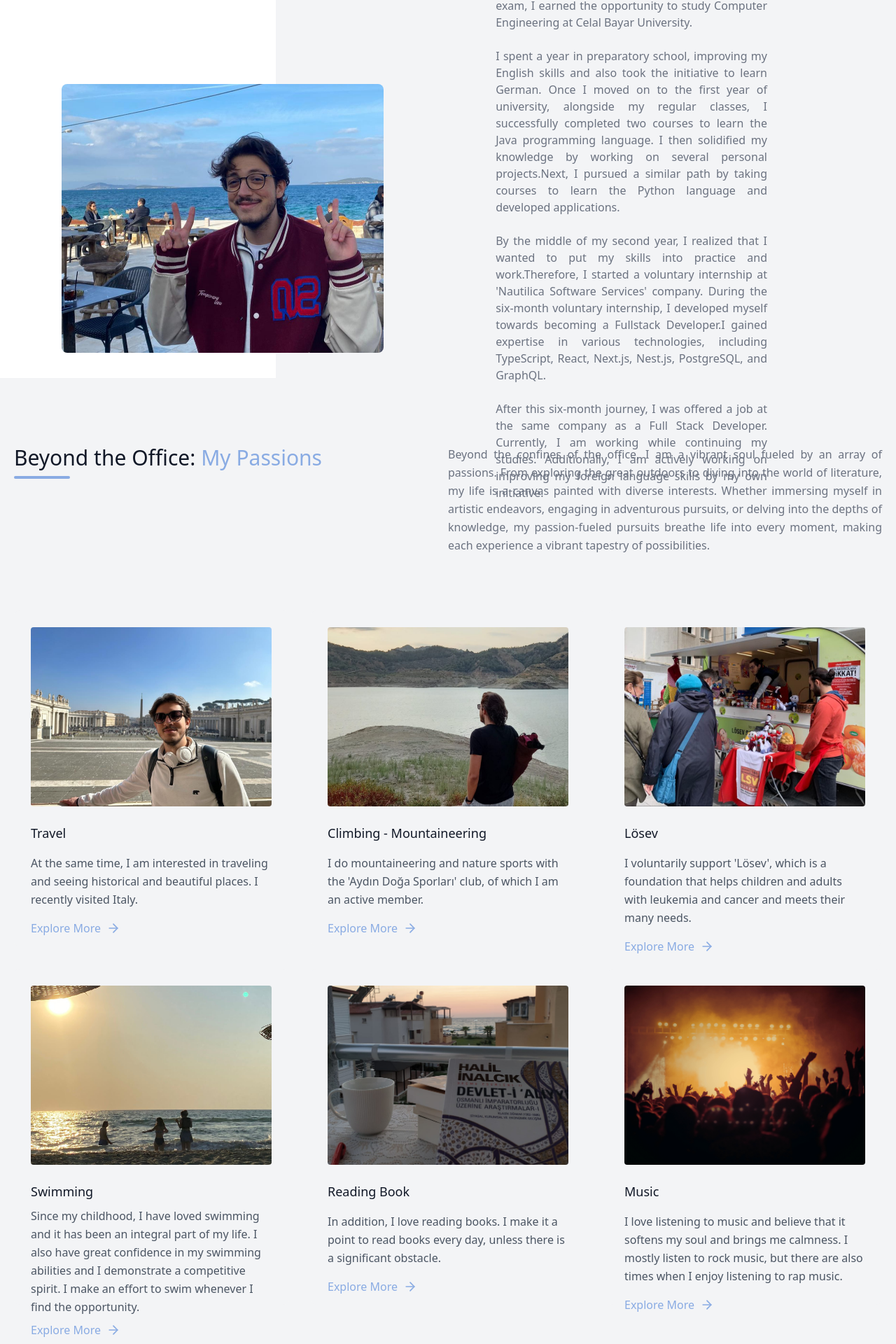
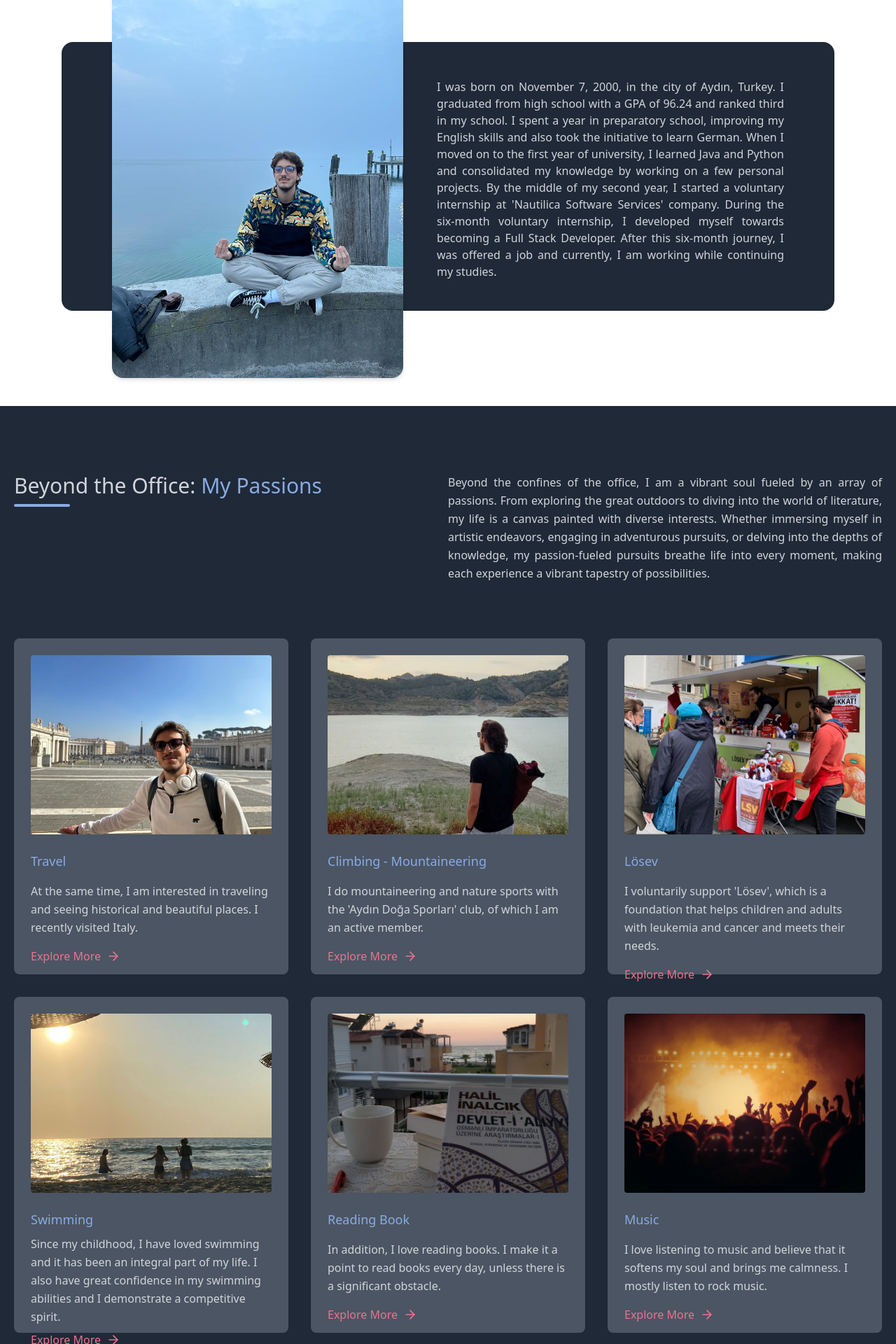
Before and after one commit to boraozisik/boraozisik-site, a Next.js app: page /about in a window 1280 px wide. Shown: the part 260-2180 px from the top of the page at 70% size. Built offline with nearby package versions, Linux system fonts and the light colour scheme.

Commit message:
my story rebuild

```diff
--- a/src/pages/about.tsx
+++ b/src/pages/about.tsx
@@ -12,12 +12,8 @@ const About = (props: Props) => {
       <AppHeader />
       {/* // -------------------Header----------------------  */}
       {/* // -------------------Story---------------------- */}
-      <section className="bg-white mt-8 lg:mt-0">
-        <div className="relative flex">
-          <div className="min-h-screen lg:w-1/3"></div>
-          <div className="hidden w-3/4 min-h-screen bg-gray-100 lg:block lg:h-[48rem]"></div>
-
-          <div className="container flex flex-col justify-center w-full min-h-screen px-6 py-10 mx-auto lg:absolute lg:inset-x-0">
+      <section className="bg-white dark:bg-gray-900 mt-12">
+        <div className="max-w-6xl px-6 py-10 mx-auto">
           <h1 className="text-2xl text-gray-800 capitalize lg:text-3xl lg:ml-16 font-medium mt-8">
             Embracing the Chapters of Life:{" "}
             <span className="text-[#89ABE3]">My Story</span>
@@ -28,69 +24,52 @@ const About = (props: Props) => {
             </div>
           </h1>
 
-            <div className="mt-10 lg:flex lg:items-center">
+          <main className="relative z-20 w-full mt-8 md:flex md:items-center xl:mt-12">
+            <div className="absolute w-full bg-gray-800 -z-10 md:h-96 rounded-2xl"></div>
+
+            <div className="w-full p-6 bg-gray-700 md:flex md:items-center rounded-2xl md:bg-transparent md:p-0 lg:px-12 md:justify-evenly">
               <img
-                className="object-cover object-center w-full lg:w-[32rem] rounded-lg h-96 lg:ml-16"
-                src="/static/images/my-story.jpg"
-                alt=""
+                className="h-24 w-24 md:mx-6 rounded-full object-cover shadow-md md:h-[32rem] md:w-80 lg:h-[36rem] lg:w-[26rem] md:rounded-2xl"
+                src="/static/images/my-image-hero.jpg"
+                alt="client photo"
               />
 
-              <div className="mt-8 lg:-mt-8 lg:px-40">
-                <p className="max-w-lg text-gray-500 lg:text-justify font-medium lg:mb-6">
+              <div className="mt-2 md:mx-6">
+                <p className="max-w-lg text-gray-300 lg:text-justify font-medium">
                   I was born on November 7, 2000, in the city of Aydın, Turkey.
-                  I attended primary school, middle school, and high school in
-                  Aydın. I graduated from high school with a GPA of 96.24 and
-                  ranked third in my school. After taking the university
-                  entrance exam, I earned the opportunity to study Computer
-                  Engineering at Celal Bayar University.
-                </p>
-                <p className="max-w-lg  text-gray-500 lg:text-justify font-medium lg:mb-6">
-                  I spent a year in preparatory school, improving my English
-                  skills and also took the initiative to learn German. Once I
-                  moved on to the first year of university, alongside my regular
-                  classes, I successfully completed two courses to learn the
-                  Java programming language. I then solidified my knowledge by
-                  working on several personal projects.Next, I pursued a similar
-                  path by taking courses to learn the Python language and
-                  developed applications.
-                </p>
-                <p className="max-w-lg text-gray-500 lg:text-justify font-medium lg:mb-6">
-                  By the middle of my second year, I realized that I wanted to
-                  put my skills into practice and work.Therefore, I started a
-                  voluntary internship at &apos;Nautilica Software
-                  Services&apos; company. During the six-month voluntary
-                  internship, I developed myself towards becoming a Fullstack
-                  Developer.I gained expertise in various technologies,
-                  including TypeScript, React, Next.js, Nest.js, PostgreSQL, and
-                  GraphQL.
-                </p>
-                <p className="max-w-lg text-gray-500 lg:text-justify font-medium">
-                  After this six-month journey, I was offered a job at the same
-                  company as a Full Stack Developer. Currently, I am working
-                  while continuing my studies. Additionally, I am actively
-                  working on improving my foreign language skills by my own
-                  initiative.
+                  I graduated from high school with a GPA of 96.24 and ranked
+                  third in my school. I spent a year in preparatory school,
+                  improving my English skills and also took the initiative to
+                  learn German. When I moved on to the first year of university,
+                  I learned Java and Python and consolidated my knowledge by
+                  working on a few personal projects. By the middle of my second
+                  year, I started a voluntary internship at &apos;Nautilica
+                  Software Services&apos; company. During the six-month
+                  voluntary internship, I developed myself towards becoming a
+                  Full Stack Developer. After this six-month journey, I was
+                  offered a job and currently, I am working while continuing my
+                  studies.
                 </p>
               </div>
             </div>
-          </div>
+          </main>
         </div>
       </section>
       {/* // -------------------Story----------------------  */}
 
       {/* // -------------------Passions----------------------  */}
-      <section className="body-font text-gray-600 bg-gray-100">
+      <section className="body-font text-gray-600 bg-gray-800">
         <a href="#passions" id={"passions"}></a>
         <div className="container mx-auto px-5 py-24">
           <div className="mb-20 flex w-full flex-wrap">
             <div className="mb-6 w-full lg:mb-0 lg:w-1/2">
-              <h1 className="title-font mb-2 text-2xl font-medium text-gray-900 sm:text-3xl">
+              <h1 className="title-font mb-2 text-2xl font-medium text-gray-300 sm:text-3xl">
                 Beyond the Office:{" "}
                 <span className="text-[#89ABE3]">My Passions</span>
               </h1>
               <div className="h-1 w-20 rounded bg-[#89ABE3]"></div>
             </div>
-            <p className="w-full leading-relaxed text-gray-500 lg:w-1/2 lg:text-justify font-medium">
+            <p className="w-full leading-relaxed text-gray-300 lg:w-1/2 lg:text-justify font-medium">
               Beyond the confines of the office, I am a vibrant soul fueled by
               an array of passions. From exploring the great outdoors to diving
               into the world of literature, my life is a canvas painted with
@@ -103,29 +82,29 @@ const About = (props: Props) => {
           </div>
           <div className="-m-4 flex flex-wrap">
             <div className="p-4 md:w-1/3 xl:w-1/3">
-              <div className="rounded-lg bg-gray-100 p-6 lg:h-[30rem]">
+              <div className="rounded-lg bg-gray-600 p-6 lg:h-[30rem]">
                 <img
                   className="mb-6 h-64 w-full rounded object-cover object-center"
                   src="/static/images/travel.jpg"
                   alt="content"
                 />
 
-                <h2 className="title-font mb-4 text-lg font-medium text-gray-900">
+                <h2 className="text-[#89ABE3] title-font mb-4 text-lg font-medium">
                   Travel
                 </h2>
-                <p className="text-base leading-relaxed mb-4">
+                <p className="text-base leading-relaxed mb-4 text-gray-300">
                   At the same time, I am interested in traveling and seeing
                   historical and beautiful places. I recently visited Italy.
                 </p>
                 <button
-                  className="text-[#89ABE3] inline-flex items-center font-medium"
+                  className="text-[#EA738D] inline-flex items-center font-medium"
                   onClick={() => router.push("/travel")}
                 >
                   Explore More
                   <svg
                     className="w-5 h-5 ml-2"
                     viewBox="0 0 24 24"
-                    stroke="#89ABE3"
+                    stroke="#EA738D"
                     strokeWidth="2"
                     fill="none"
                     strokeLinecap="round"
@@ -138,29 +117,29 @@ const About = (props: Props) => {
               </div>
             </div>
             <div className="p-4 md:w-1/3 xl:w-1/3">
-              <div className="rounded-lg bg-gray-100 p-6 lg:h-[30rem]">
+              <div className="rounded-lg bg-gray-600 p-6 lg:h-[30rem]">
                 <img
                   className="mb-6 h-64 w-full rounded object-cover object-center"
                   src="/static/images/climbing-mountaineering.jpg"
                   alt="content"
                 />
 
-                <h2 className="title-font mb-4 text-lg font-medium text-gray-900">
+                <h2 className="title-font mb-4 text-lg font-medium text-[#89ABE3]">
                   Climbing - Mountaineering
                 </h2>
-                <p className="text-base leading-relaxed mb-4">
+                <p className="text-base leading-relaxed mb-4 text-gray-300">
                   I do mountaineering and nature sports with the &apos;Aydın
                   Doğa Sporları&apos; club, of which I am an active member.
                 </p>
                 <button
-                  className="text-[#89ABE3] inline-flex items-center font-medium"
+                  className="text-[#EA738D] inline-flex items-center font-medium"
                   onClick={() => router.push("/naturesport")}
                 >
                   Explore More
                   <svg
                     className="w-5 h-5 ml-2"
                     viewBox="0 0 24 24"
-                    stroke="#89ABE3"
+                    stroke="#EA738D"
                     strokeWidth="2"
                     fill="none"
                     strokeLinecap="round"
@@ -173,30 +152,30 @@ const About = (props: Props) => {
               </div>
             </div>
             <div className="p-4 md:w-1/3 xl:w-1/3">
-              <div className="rounded-lg bg-gray-100 p-6 lg:h-[30rem]">
+              <div className="rounded-lg bg-gray-600 p-6 lg:h-[30rem]">
                 <img
                   className="mb-6 h-64 w-full rounded object-cover object-center"
                   src="/static/images/lösev.jpg"
                   alt="content"
                 />
 
-                <h2 className="title-font mb-4 text-lg font-medium text-gray-900">
+                <h2 className="title-font mb-4 text-lg font-medium text-[#89ABE3]">
                   Lösev
                 </h2>
-                <p className="text-base leading-relaxed mb-4">
+                <p className="text-base leading-relaxed mb-4 text-gray-300">
                   I voluntarily support &apos;Lösev&apos;, which is a foundation
                   that helps children and adults with leukemia and cancer and
-                  meets their many needs.
+                  meets their needs.
                 </p>
                 <button
-                  className="text-[#89ABE3] inline-flex items-center font-medium"
+                  className="text-[#EA738D] inline-flex items-center font-medium"
                   onClick={() => router.push("/losev")}
                 >
                   Explore More
                   <svg
                     className="w-5 h-5 ml-2"
                     viewBox="0 0 24 24"
-                    stroke="#89ABE3"
+                    stroke="#EA738D"
                     strokeWidth="2"
                     fill="none"
                     strokeLinecap="round"
@@ -209,31 +188,30 @@ const About = (props: Props) => {
               </div>
             </div>
             <div className="p-4 md:w-1/3 xl:w-1/3">
-              <div className="rounded-lg bg-gray-100 p-6 lg:h-[30rem]">
+              <div className="rounded-lg bg-gray-600 p-6 lg:h-[30rem]">
                 <img
                   className="mb-6 h-64 w-full rounded object-cover object-center"
                   src="/static/images/swimming.jpg"
                   alt="content"
                 />
 
-                <h2 className="title-font mb-2 text-lg font-medium text-gray-900">
+                <h2 className="title-font mb-2 text-lg font-medium text-[#89ABE3]">
                   Swimming
                 </h2>
-                <p className="text-base leading-relaxed mb-2">
+                <p className="text-base leading-relaxed mb-2 text-gray-300">
                   Since my childhood, I have loved swimming and it has been an
                   integral part of my life. I also have great confidence in my
-                  swimming abilities and I demonstrate a competitive spirit. I
-                  make an effort to swim whenever I find the opportunity.
+                  swimming abilities and I demonstrate a competitive spirit.
                 </p>
                 <button
-                  className="text-[#89ABE3] inline-flex items-center font-medium"
+                  className="text-[#EA738D] inline-flex items-center font-medium"
                   onClick={() => router.push("/swimming")}
                 >
                   Explore More
                   <svg
                     className="w-5 h-5 ml-2"
                     viewBox="0 0 24 24"
-                    stroke="#89ABE3"
+                    stroke="#EA738D"
                     strokeWidth="2"
                     fill="none"
                     strokeLinecap="round"
@@ -246,29 +224,29 @@ const About = (props: Props) => {
               </div>
             </div>
             <div className="p-4 md:w-1/3 xl:w-1/3">
-              <div className="rounded-lg bg-gray-100 p-6 lg:h-[30rem]">
+              <div className="rounded-lg bg-gray-600 p-6 lg:h-[30rem]">
                 <img
                   className="mb-6 h-64 w-full rounded object-cover object-center"
                   src="/static/images/passions-rb.jpg"
                   alt="content"
                 />
 
-                <h2 className="title-font mb-4 text-lg font-medium text-gray-900">
+                <h2 className="title-font mb-4 text-lg font-medium text-[#89ABE3]">
                   Reading Book
                 </h2>
-                <p className="text-base leading-relaxed mb-4">
+                <p className="text-base leading-relaxed mb-4 text-gray-300">
                   In addition, I love reading books. I make it a point to read
                   books every day, unless there is a significant obstacle.
                 </p>
                 <button
-                  className="text-[#89ABE3] inline-flex items-center font-medium"
+                  className="text-[#EA738D] inline-flex items-center font-medium"
                   onClick={() => router.push("/books")}
                 >
                   Explore More
                   <svg
                     className="w-5 h-5 ml-2"
                     viewBox="0 0 24 24"
-                    stroke="#89ABE3"
+                    stroke="#EA738D"
                     strokeWidth="2"
                     fill="none"
                     strokeLinecap="round"
@@ -281,30 +259,29 @@ const About = (props: Props) => {
               </div>
             </div>
             <div className="p-4 md:w-1/3 xl:w-1/3">
-              <div className="rounded-lg bg-gray-100 p-6 lg:h-[30rem]">
+              <div className="rounded-lg bg-gray-600 p-6 lg:h-[30rem]">
                 <img
                   className="mb-6 h-64 w-full rounded object-cover object-center"
                   src="/static/images/music.jpg"
                   alt="content"
                 />
 
-                <h2 className="title-font mb-4 text-lg font-medium text-gray-900">
+                <h2 className="title-font mb-4 text-lg font-medium text-[#89ABE3]">
                   Music
                 </h2>
-                <p className="text-base leading-relaxed mb-4">
+                <p className="text-base leading-relaxed mb-4 text-gray-300">
                   I love listening to music and believe that it softens my soul
-                  and brings me calmness. I mostly listen to rock music, but
-                  there are also times when I enjoy listening to rap music.
+                  and brings me calmness. I mostly listen to rock music.
                 </p>
                 <button
-                  className="text-[#89ABE3] inline-flex items-center font-medium"
+                  className="text-[#EA738D] inline-flex items-center font-medium"
                   onClick={() => router.push("/music")}
                 >
                   Explore More
                   <svg
                     className="w-5 h-5 ml-2"
                     viewBox="0 0 24 24"
-                    stroke="#89ABE3"
+                    stroke="#EA738D"
                     strokeWidth="2"
                     fill="none"
                     strokeLinecap="round"
```
Also changed, not shown: public/static/images/my-story.jpg (deleted). Lines whose indentation alone changed are shown as unchanged.
